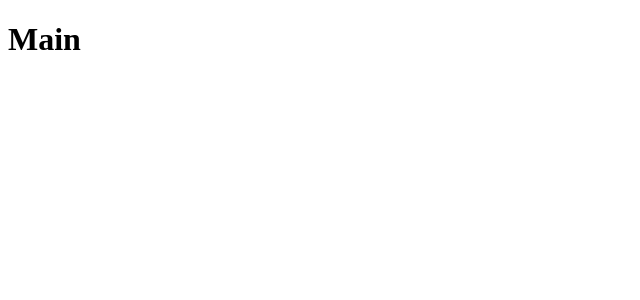
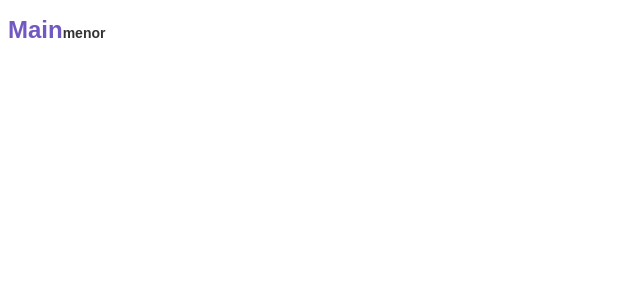
Before and after one commit to ceduardogodoi/gostack-primeiro-projeto-reactjs, a React (Create React App) app: page / in a window 1280 px wide. Shown: the top 300 px of the page, without its empty margins (0-640 px from the left). Built offline with nearby package versions, Linux system fonts and the light colour scheme.

Commit message:
Styled components

```diff
--- a/package.json
+++ b/package.json
@@ -9,7 +9,8 @@
     "react": "^16.12.0",
     "react-dom": "^16.12.0",
     "react-router-dom": "^5.1.2",
-    "react-scripts": "3.3.0"
+    "react-scripts": "3.3.0",
+    "styled-components": "^4.4.1"
   },
   "scripts": {
     "start": "react-scripts start",
--- a/src/pages/Main/index.js
+++ b/src/pages/Main/index.js
@@ -1,7 +1,14 @@
 import React from 'react';
 
+import { Title } from './styles';
+
 function Main() {
-  return <h1>Main</h1>;
+  return (
+    <Title>
+      Main
+      <small>menor</small>
+    </Title>
+  );
 }
 
 export default Main;
--- /dev/null
+++ b/src/pages/Main/styles.js
@@ -0,0 +1,14 @@
+import styled from 'styled-components';
+
+const Title = styled.h1`
+  font-size: 24px;
+  color: ${props => (props.error ? 'red' : '#7159c1')};
+  font-family: Arial, Helvetica, sans-serif;
+
+  small {
+    font-size: 14px;
+    color: #333;
+  }
+`;
+
+export { Title };
```
Also changed, not shown: 1 other file (tests, documents, lock files or other folders).
